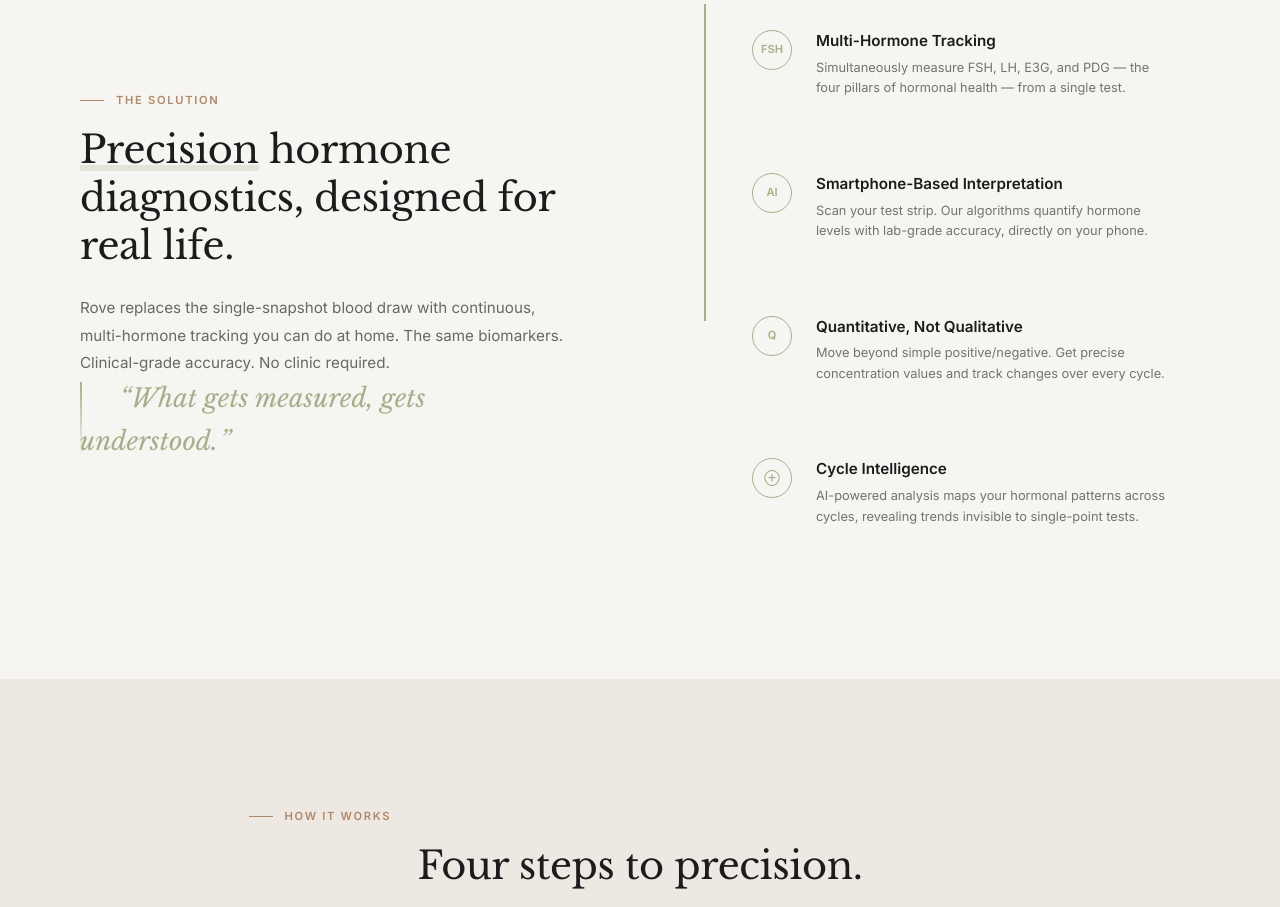
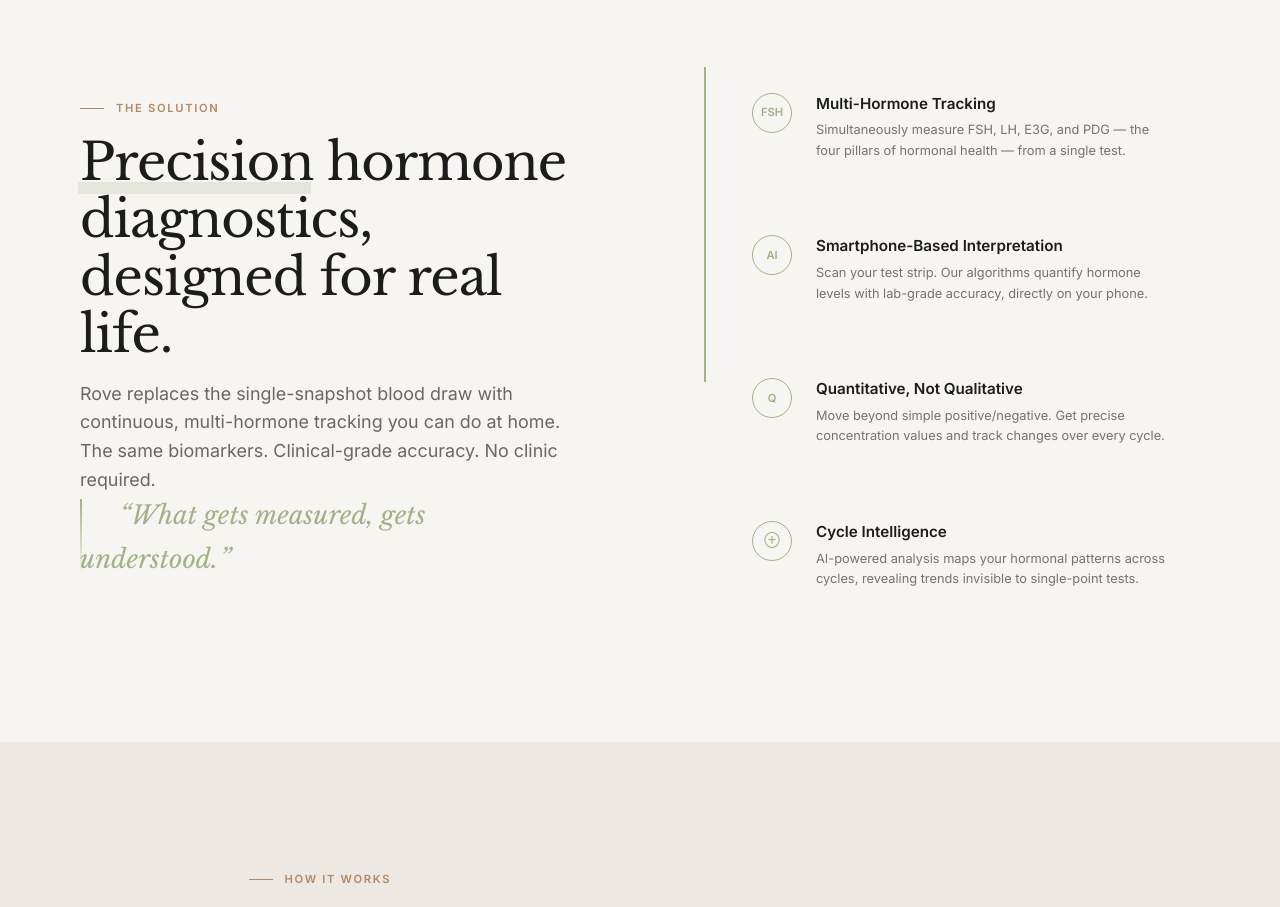
Before and after one commit to adityaoswal32-cmyk/rove-diagnostics, a Next.js app: page / in a window 1280 px wide. Shown: the part 1860-2767 px from the top of the page. Built offline with nearby package versions, Linux system fonts and the light colour scheme.

Commit message:
style: refine section block typography alignment and soften text highlight marker

```diff
--- a/app/globals.css
+++ b/app/globals.css
@@ -220,11 +220,12 @@
 .text-highlight::after {
   content: '';
   position: absolute;
-  bottom: 2px;
-  left: 0;
+  bottom: 0px;
+  left: -2px; /* slight overflow for realism */
+  padding-right: 4px;
   width: 0;
-  height: 6px;
-  background-color: rgba(163, 177, 138, 0.25);
+  height: 12px;
+  background-color: rgba(163, 177, 138, 0.22);
   transition: width 0.8s cubic-bezier(0.16, 1, 0.3, 1);
   z-index: -1;
 }
@@ -541,15 +542,33 @@
 }
 
 .section-title {
-  margin-bottom: var(--space-md);
+  font-size: clamp(2.4rem, 4vw, 3.8rem);
+  line-height: 1.12;
+  letter-spacing: -0.02em;
+  margin-bottom: var(--space-sm);
+  max-width: 24ch; /* Forces elegant stacking */
 }
 
 .section-subtitle {
   font-family: var(--body-font);
-  font-size: var(--fs-body);
+  font-size: clamp(1.05rem, 1.4vw, 1.25rem);
   color: rgba(28, 28, 28, 0.65);
-  line-height: 1.8;
-  max-width: 55ch;
+  line-height: 1.6;
+  max-width: 45ch; /* Better tracking width matching title */
+}
+
+.section-header--center {
+  text-align: center;
+}
+
+.section-header--center .section-title,
+.section-header--center .section-subtitle {
+  margin-left: auto;
+  margin-right: auto;
+}
+
+.section-header--center .section-label {
+  justify-content: center;
 }
 
 .section--dark .section-subtitle {
--- a/components/HowItWorks.tsx
+++ b/components/HowItWorks.tsx
@@ -66,12 +66,12 @@
   return (
     <section className="section section--cream" id="how-it-works" ref={sectionRef}>
       <div className="container">
-        <div className="reveal" style={{ textAlign: 'center' }}>
-          <p className="section-label" style={{ justifyContent: 'center' }}>How It Works</p>
+        <div className="reveal section-header--center">
+          <p className="section-label">How It Works</p>
           <h2 className="section-title">
             Four steps to <span className="text-highlight">precision</span>.
           </h2>
-          <p className="section-subtitle" style={{ margin: '0 auto' }}>
+          <p className="section-subtitle">
             From sample to insight in minutes. Clinical-grade diagnostics, simplified.
           </p>
         </div>
--- a/components/UseCases.tsx
+++ b/components/UseCases.tsx
@@ -68,14 +68,14 @@
   return (
     <section className="section" id="use-cases" ref={sectionRef}>
       <div className="container">
-        <div className="reveal" style={{ textAlign: 'center', marginBottom: 'var(--space-lg)' }}>
-          <p className="section-label" style={{ justifyContent: 'center' }}>Use Cases</p>
+        <div className="reveal section-header--center" style={{ marginBottom: 'var(--space-lg)' }}>
+          <p className="section-label">Why Rove</p>
           <h2 className="section-title">
-            Designed for your <span className="text-highlight">biology</span>.
+            Your body isn&apos;t a <span className="text-highlight">black box</span>.
           </h2>
-          <p className="section-subtitle" style={{ margin: '0 auto' }}>
-            Whether you&apos;re managing a condition or optimizing your health,
-            Rove adapts to your needs.
+          <p className="section-subtitle">
+            Hormonal fluctuations drive almost every aspect of female biology. We
+            bring visibility to the invisible.
           </p>
         </div>
 
```
